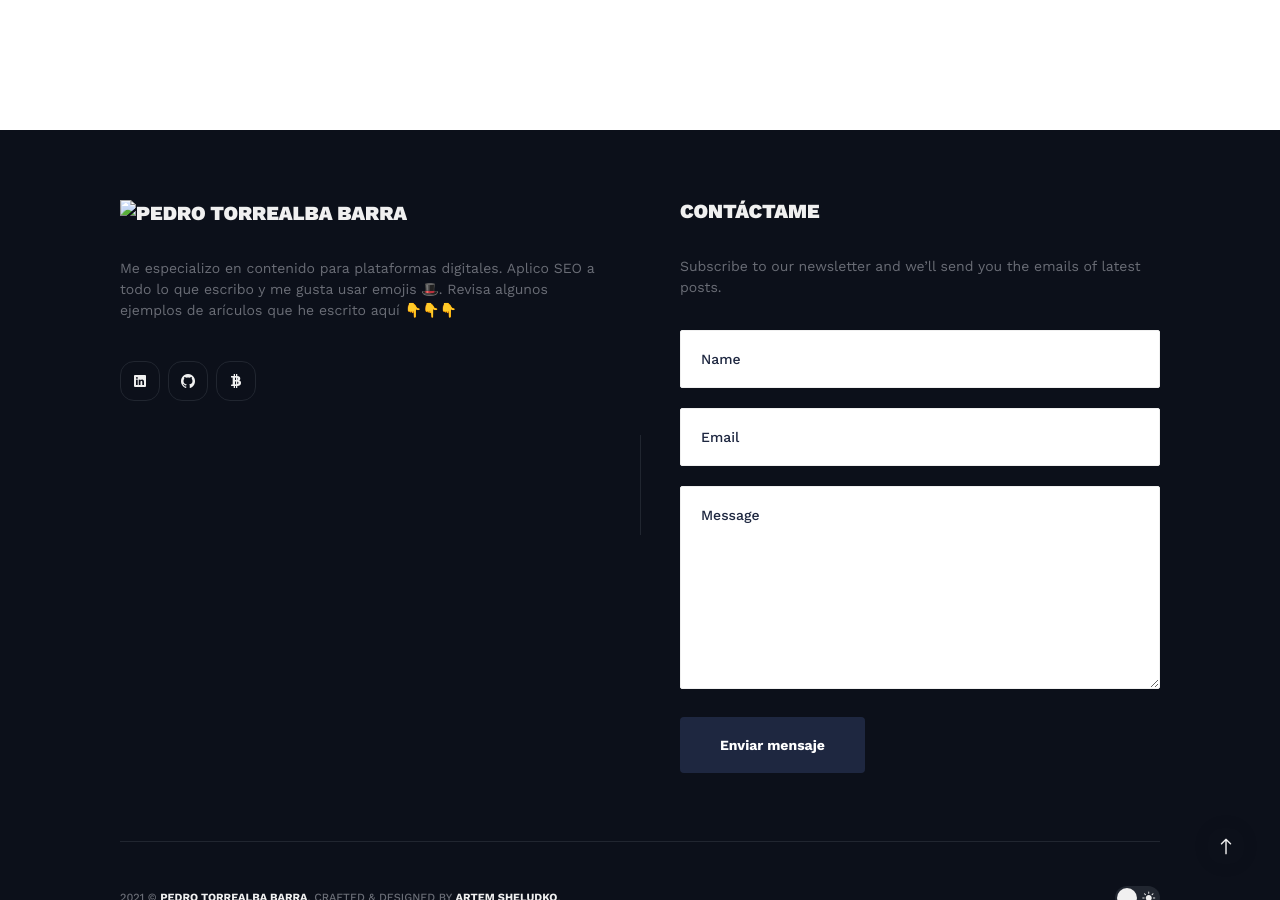
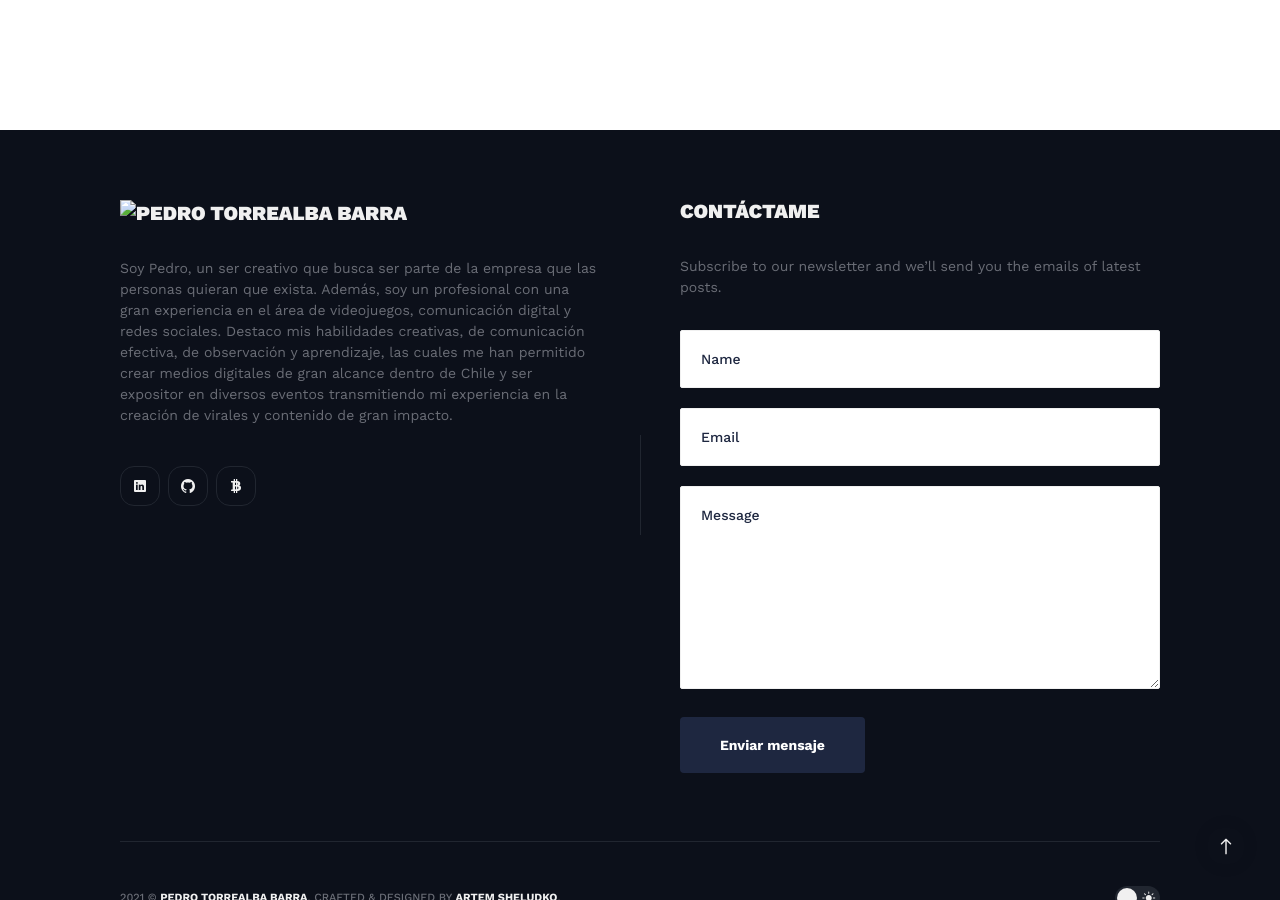
Before and after one commit to Robok3000/lawebdelpiter, a Jekyll site: the page built from index.html, in a window 1280 px wide and 900 px high, scrolled down 3970 px. Built offline with Jekyll 4.4.1, drawn with Linux system fonts in a browser that asks for light colours; nearby versions of some CDN libraries; the list of posts is cut into pages by our own code.

Commit message:
Update widget-info.html

```diff
--- a/_includes/footer-widgets/widget-info.html
+++ b/_includes/footer-widgets/widget-info.html
@@ -11,7 +11,7 @@
         </div>
       </div>
     </div>
-    <p class="footer-text">{{ site.hero.hero__description }}</p>
+    <p class="footer-text">Soy Pedro, un ser creativo que busca ser parte de la empresa que las personas quieran que exista. Además, soy un profesional con una gran experiencia en el área de videojuegos, comunicación digital y redes sociales. Destaco mis habilidades creativas, de comunicación efectiva, de observación y aprendizaje, las cuales me han permitido crear medios digitales de gran alcance dentro de Chile y ser expositor en diversos eventos transmitiendo mi experiencia en la creación de virales y contenido de gran impacto.</p>
     {% include social-links.html %}
   </div>
 </div>
```
